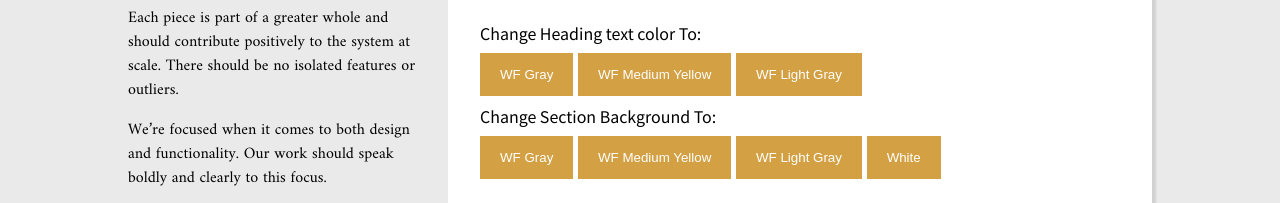
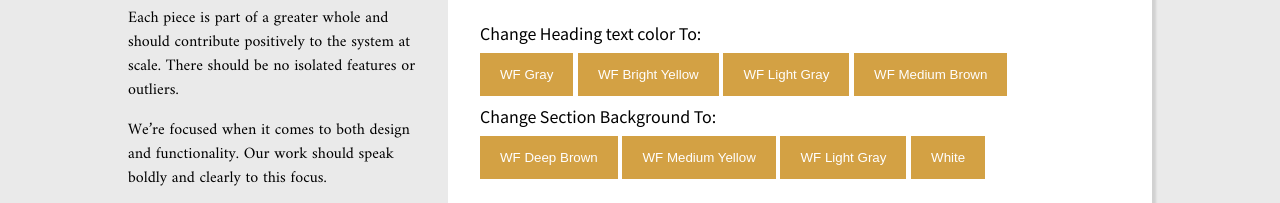
Before and after one commit to sharksandrobots/core-lab-int-hsp20, a plain HTML site: page sessions/week_11/index.html in a window 1280 px wide. Shown: the part 242-445 px from the top of the page. Drawn offline with Linux system fonts and the light colour scheme.

Commit message:
Updated week 11

```diff
--- a/sessions/week_11/index.html
+++ b/sessions/week_11/index.html
@@ -30,12 +30,14 @@
     <div>
         <label>Change Heading text color To:</label>
         <button type="button" onclick="changeHeaderColor('#434E59');">WF Gray</button>
-        <button type="button" onclick="changeHeaderColor('#CF9730');">WF Medium Yellow</button>
+        <button type="button" onclick="changeHeaderColor('#F2BC1B');">WF Bright Yellow</button>
         <button type="button" onclick="changeHeaderColor('#E6ECF2');">WF Light Gray</button>
+        <button type="button" onclick="changeHeaderColor('#A66312');">WF Medium Brown</button>
+
     </div>
       <div>
         <label>Change Section Background To:</label>
-        <button type="button" onclick="changeSectionBG('#434E59');">WF Gray</button>
+        <button type="button" onclick="changeSectionBG('#736048');">WF Deep Brown</button>
         <button type="button" onclick="changeSectionBG('#CF9730');">WF Medium Yellow</button>
         <button type="button" onclick="changeSectionBG('#E6ECF2');">WF Light Gray</button>
         <button type="button" onclick="changeSectionBG('#fff');">White</button>
```
